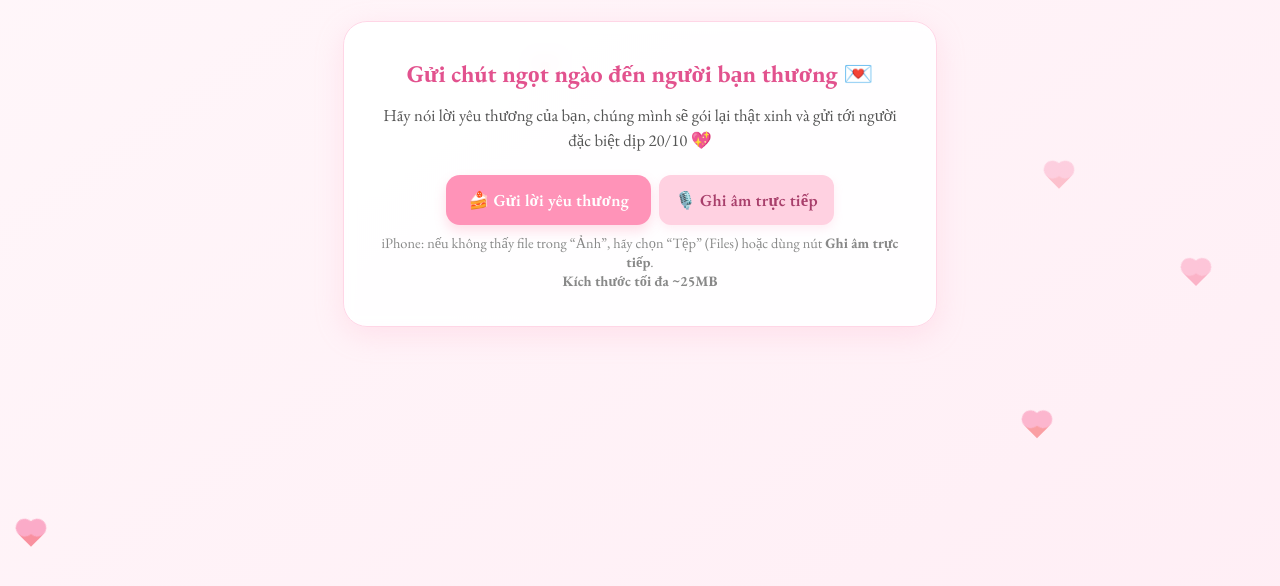
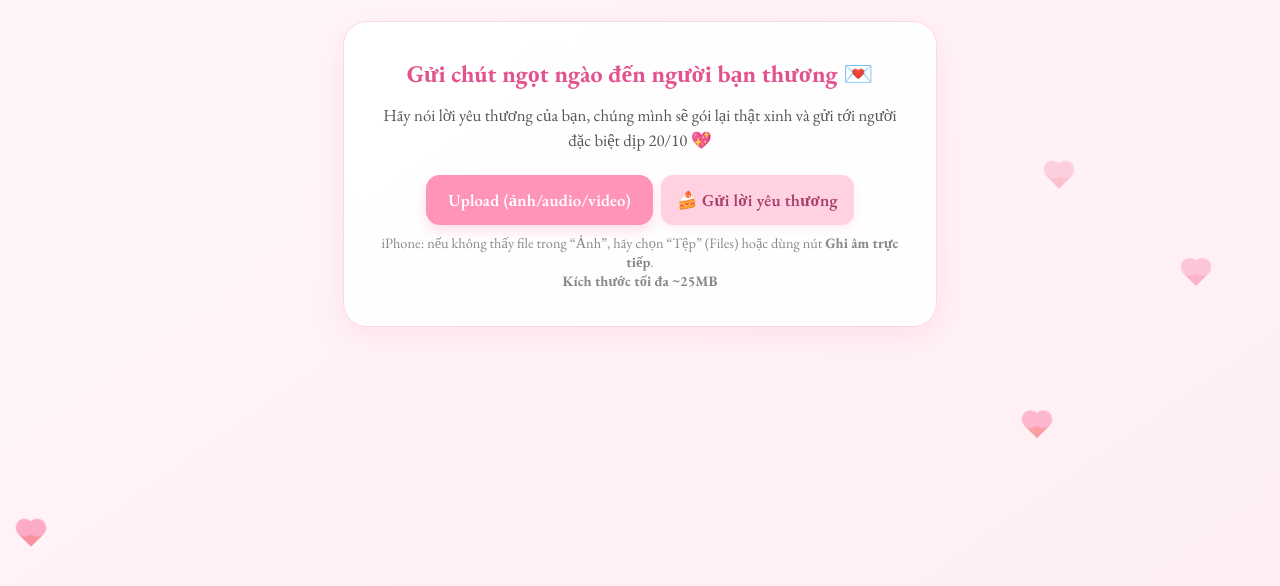
Before and after one commit to dungvu150505-prog/rangngot.sweet, a website: page public/index.html in a window 1280 px wide. Shown: the part 202-788 px from the top of the page. Drawn offline with nearby package versions, Linux system fonts and the light colour scheme.

Commit message:
update: đổi nhãn nút upload/ghi âm và đồng bộ font-size ghi âm

```diff
--- a/public/index.html
+++ b/public/index.html
@@ -76,8 +76,10 @@
     <!-- CHO PHÉP: ảnh + audio + video -->
     <input type="file" id="filePicker" accept="image/*,audio/*,video/*" hidden />
     <div class="actions">
-      <button id="btnPick" class="play">🍰 Gửi lời yêu thương</button>
-      <button id="btnRecord" class="btn-secondary">🎙️ Ghi âm trực tiếp</button>
+      <!-- (1) Đổi nhãn nút upload -->
+      <button id="btnPick" class="play">Upload (ảnh/audio/video)</button>
+      <!-- (2) Đổi nhãn nút ghi âm -->
+      <button id="btnRecord" class="btn-secondary">🍰 Gửi lời yêu thương</button>
     </div>
     <div class="small-note">
       iPhone: nếu không thấy file trong “Ảnh”, hãy chọn “Tệp” (Files) hoặc dùng nút <b>Ghi âm trực tiếp</b>.<br>
@@ -135,6 +137,12 @@
 
     const progress = document.getElementById('progress');
     const bar = document.getElementById('bar');
+
+    // (3) Đồng bộ cỡ chữ nút ghi âm = nút upload (chỉ áp dụng #btnRecord)
+    requestAnimationFrame(() => {
+      const fs = getComputedStyle(btnPick).fontSize;
+      if (fs) btnRecord.style.fontSize = fs;
+    });
 
     // State ghi âm
     let mediaStream, mediaRecorder, recChunks = [], recInterval, recSeconds = 0;
```
